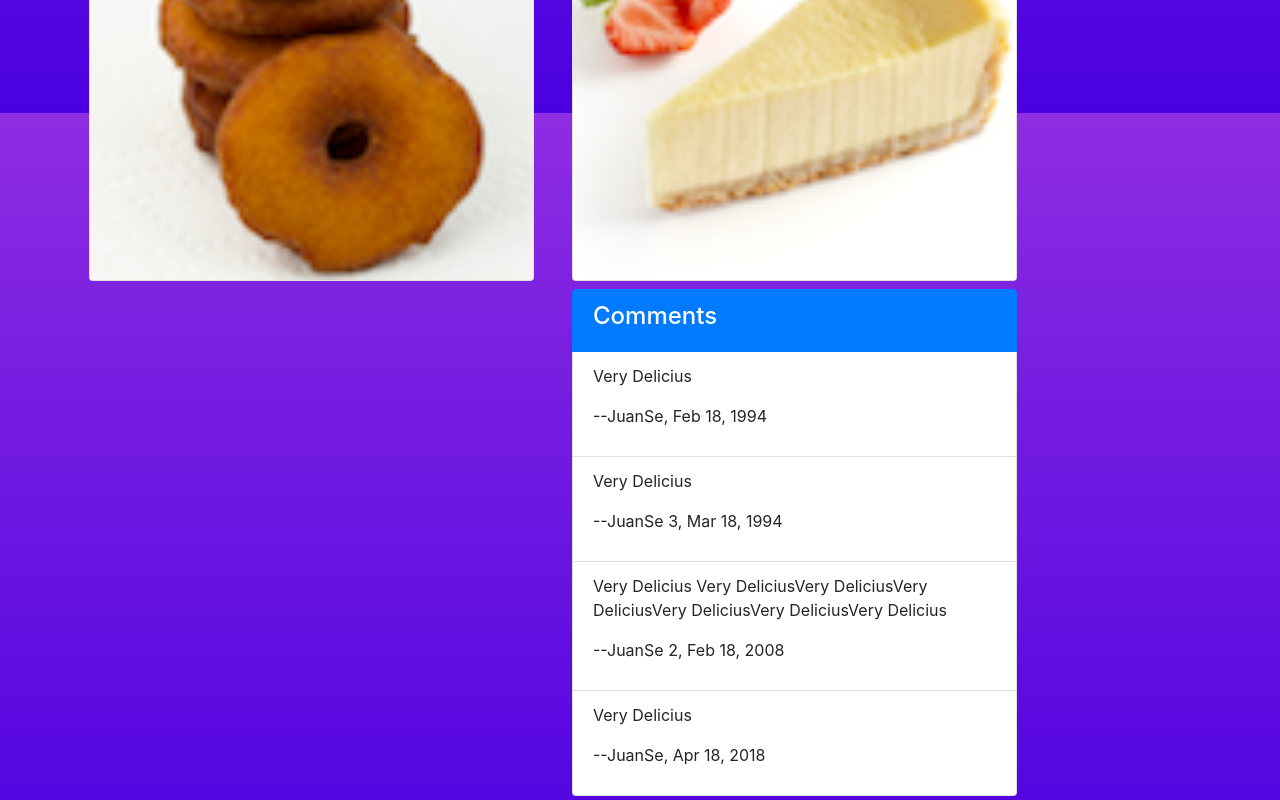
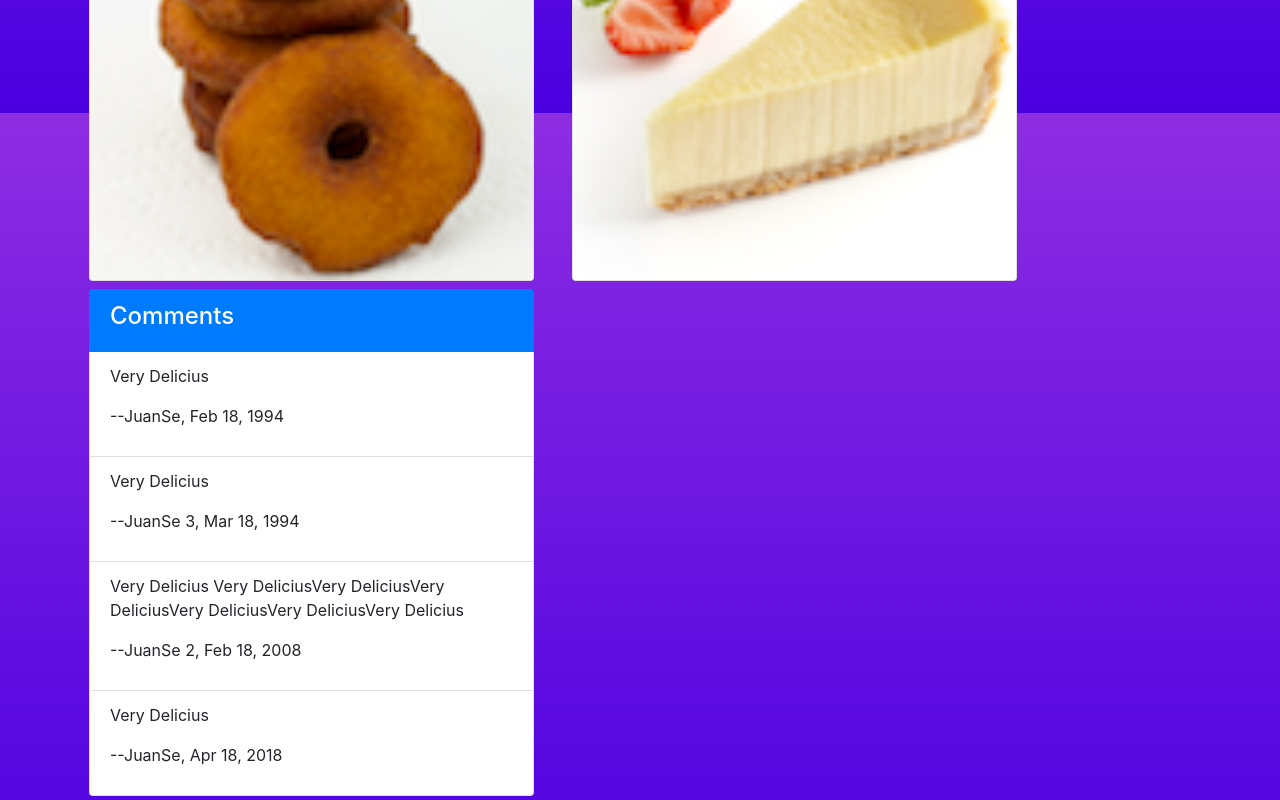
Before and after one commit to JuanSeBestia/react-first-app, a React (Create React App) app: page / in a window 1280 px wide. Shown: the part 687-1487 px from the top of the page. Built offline with nearby package versions, Linux system fonts and the light colour scheme.

Commit message:
With FunctionalComponents

```diff
--- a/src/components/MainComponent.js
+++ b/src/components/MainComponent.js
@@ -1,6 +1,7 @@
 import React, { Component } from 'react';
 
 import { DISHES } from '../shared/dishes'
+import { COMMETNS } from '../shared/dishes';
 import Menu from './menu/MenuComponent';
 import DishDetail from './menu/DishdetailComponent';
 import Navigation from './navigation/Navigations';
@@ -30,7 +31,8 @@ class MainComponent extends Component {
 
                 <Menu onClick={(dishId) => this.onDishSelect(dishId)} dishes={this.state.dishes} />
 
-                <DishDetail dish={this.state.dishes.find(dish => dish.id === this.state.selectedDish)} />
+                <DishDetail comments={COMMETNS} dish={this.state.dishes.find(dish => dish.id === this.state.selectedDish)} />
+
             </div>
         );
     }
--- a/src/components/menu/DishdetailComponent.js
+++ b/src/components/menu/DishdetailComponent.js
@@ -1,34 +1,10 @@
 import React, { Component } from 'react';
 import { Card, CardImg, CardText, CardBody, CardTitle, ListGroupItem, ListGroup } from 'reactstrap';
-import { COMMETNS } from '../../shared/dishes';
 
-class DishDetail extends Component {
-    constructor(props) {
-        super(props);
-        this.state = {
-            comments: COMMETNS
-        };
-    }
-
-    render() {
-        return (
-            <div className="container">
-                <div className="row">
-                    <div className="col-12 col-md-5 m-1">
-                        {this.renderDish(this.props.dish)}
-                    </div>
-                    <div className="col-12 col-md-5 m-1">
-                        {this.renderComments()}
-                    </div>
-                </div>
-            </div>
-
-        )
-    }
-
-    renderDish(dish) {
+function RenderDish({ dish }) {
     if (dish != null)
         return (
+            <div className="col-12 col-md-5 m-1">
                 <Card>
                     <CardImg top src={dish.image} alt={dish.name} />
                     <CardBody>
@@ -36,33 +12,43 @@ class DishDetail extends Component {
                         <CardText>{dish.description}</CardText>
                     </CardBody>
                 </Card>
+            </div>
         );
-        else
-            return (
-                <div></div>
-            );
+    else return (<div></div>)
 }
 
-    renderComments() {
-        const comments = this.state.comments.map((comment) => {
+function RenderComments({ comments }) {
+    const array_comments = comments.map((comment) => {
         return (
             <ListGroupItem key={comment.id} >
                 <p>{comment.comment}</p>
-                    <p>--{comment.user}, {new Intl.DateTimeFormat('en-US', { year: 'numeric', month: 'short', day: '2-digit'}).format(comment.date)}</p>
+                <p>--{comment.user}, {new Intl.DateTimeFormat('en-US', { year: 'numeric', month: 'short', day: '2-digit' }).format(comment.date)}</p>
             </ListGroupItem>
 
         );
     });
     return (
+        <div className="col-12 col-md-5 m-1">
             <ListGroup>
                 <ListGroupItem active>
                     <h4>Comments</h4>
                 </ListGroupItem>
                 {/* LIST OF COMMENTS */}
-                {comments}
+                {array_comments}
             </ListGroup>
+        </div>
     )
 }
+
+function DishDetail(props) {
+    return (
+        <div className="container">
+            <div className="row">
+                <RenderDish dish={props.dish} />
+                <RenderComments comments={props.comments} />
+            </div>
+        </div>
+    )
 }
 
 export default DishDetail
--- a/src/components/menu/MenuComponent.js
+++ b/src/components/menu/MenuComponent.js
@@ -1,30 +1,23 @@
-import React, { Component } from 'react';
+import React from 'react';
 import { Card, CardImg, CardImgOverlay, CardTitle } from 'reactstrap';
 
 
-class Menu extends Component {
-    constructor(props) {
-        super(props);
-        this.state = {
-            selectedDish: null
-        };
-    }
-
-    onDishSelect(dish) {
-        this.props.onClick(dish.id);
-    }
-
-
-    render() {
-        const menu = this.props.dishes.map((dish) => {
+function RenderMenuItem({ dish, onClick }) {
     return (
-                <div key={dish.id} className="col-12 col-md-5 m-1">
-                    <Card onClick={() => this.props.onClick(dish.id)}>
+        <Card onClick={() => onClick(dish.id)}>
             <CardImg width="100%" src={dish.image} alt={dish.name} />
             <CardImgOverlay>
                 <CardTitle>{dish.name}</CardTitle>
             </CardImgOverlay>
         </Card>
+    )
+}
+
+const Menu = (props) => {
+    const menu = props.dishes.map((dish) => {
+        return (
+            <div key={dish.id} className="col-12 col-md-5 m-1">
+                <RenderMenuItem dish={dish} onClick={props.onClick} />
             </div>
         );
     });
@@ -36,7 +29,7 @@ class Menu extends Component {
             </div>
         </div>
     );
-    }
+
 }
 
 export default Menu;
```
Lines whose indentation alone changed are shown as unchanged.
